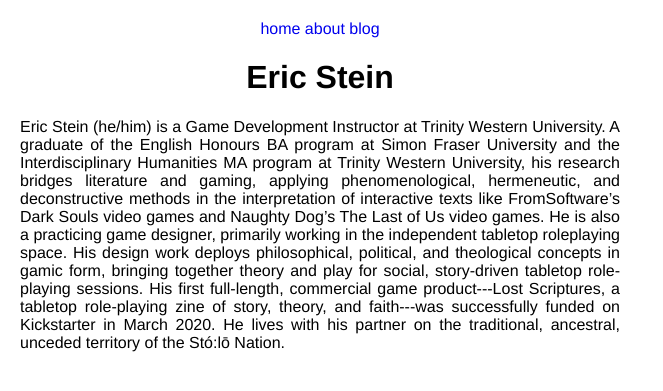
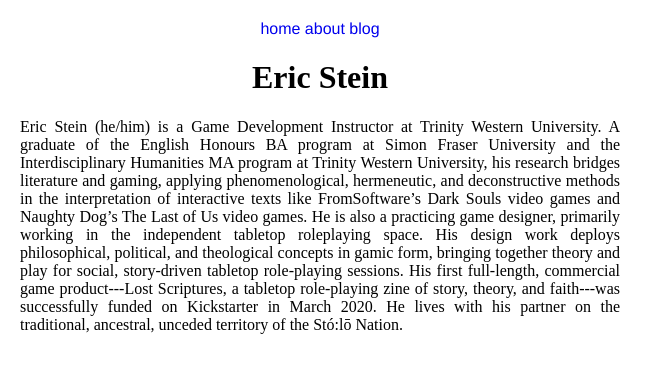
Before and after one commit to steinea/steinea.github.io, a Jekyll site: the page built from index.html, in a window 1280 px wide. Shown: the top 391 px of the page, without its empty margins (0-663 px from the left). Built offline with Jekyll 4.4.1, drawn with Linux system fonts in a browser that asks for light colours.

Commit message:
Update styles.css

```diff
--- a/css/styles.css
+++ b/css/styles.css
@@ -3,7 +3,7 @@ body {
     margin: 20px;
     float: none;
     text-align: justify;
-    font-family:'Helvetica', 'Sans-Serif';
+    font-family: "EB Garamond", serif;
 }
 
 nav {
```
